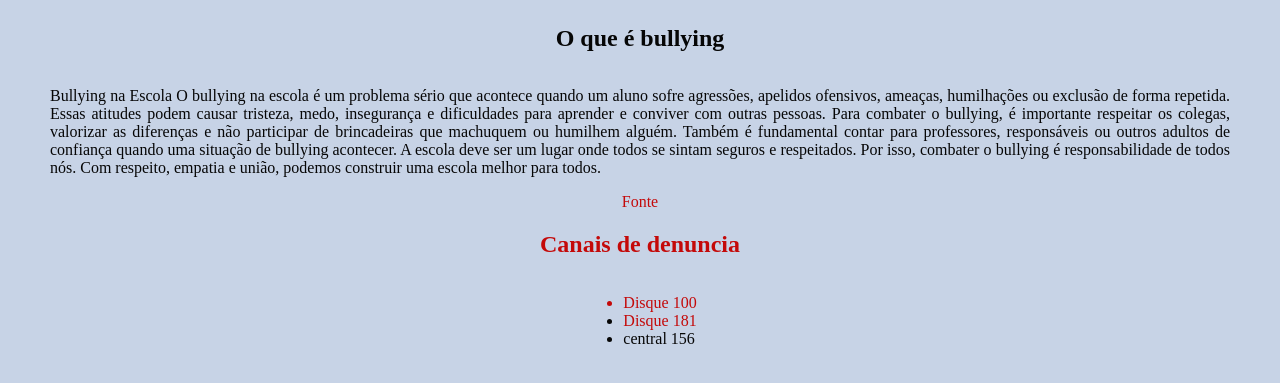
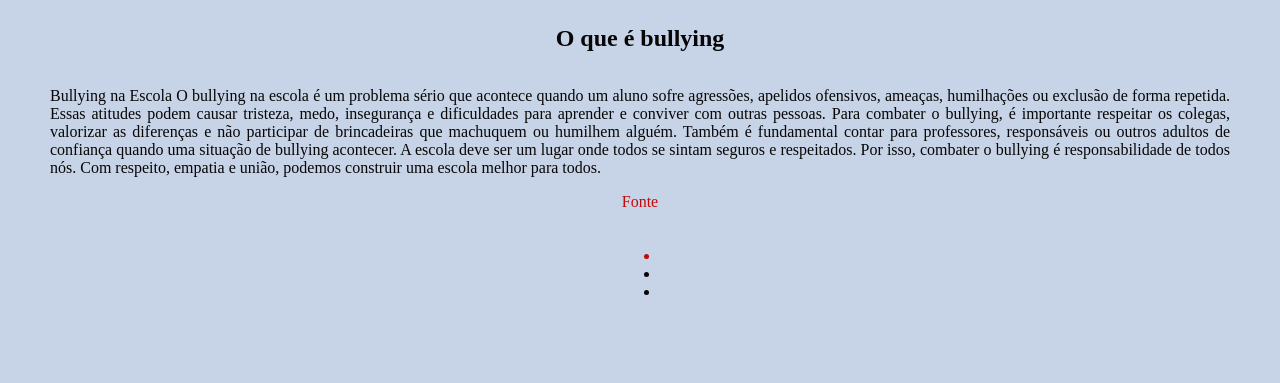
Before and after one commit to danilokaminski-spec/site, a plain HTML site: page index.html in a window 1280 px wide. Shown: the part 145-528 px from the top of the page. Drawn offline with Linux system fonts and the light colour scheme.

Commit message:
vai dar certo amem

```diff
--- a/index.html
+++ b/index.html
@@ -21,14 +21,14 @@ Para combater o bullying, é importante respeitar os colegas, valorizar as difer
 A escola deve ser um lugar onde todos se sintam seguros e respeitados. Por isso, combater o bullying é responsabilidade de todos nós. Com respeito, empatia e união, podemos construir uma escola melhor para todos.
     </p>
     <a href="https://brasilescola.uol.com.br/sociologia/bullying.htm"target="blank">Fonte</a&gt;
-    <img src="https://www.shutterstock.com/pt/search/bully-free"alt="Imagem contra bullyng">
-         <h2>Canais de denuncia</h2>
+    <img src="https://canva.link/e3mdz12jq5zusme"alt="Imagem contra bullyng">
+         <h2></h2>
     <ul>
-    <li>Disque 100</li>
+    <li></li>
       <li>
-        <a href="https://www.181.pr.gov.br">Disque 181</a>
+        <a href="https://www.181.pr.gov.br"></a>
       </li>
-      <li>central 156</li>
+      <li></li>
     </ul>
 
      <button id='botao_tema'> Modo Escuro </button>
```
